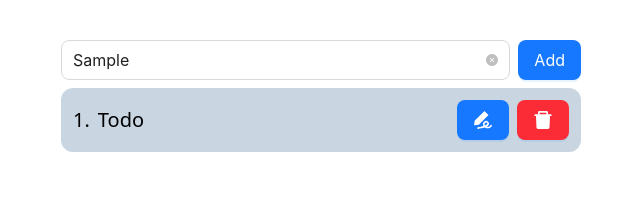
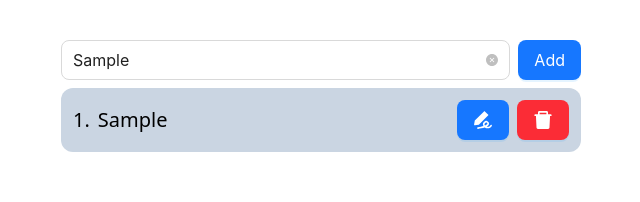
Before and after one commit to HumbleBoyy/ReduxCrud, a React (Vite) app: page / in a window 1280 px wide. Both pictures are taken after typing "Sample" into the empty fields and a click on the button "Add". Shown: the top 202 px of the page, without its empty margins (319-959 px from the left). Built offline with nearby package versions, Linux system fonts and the light colour scheme.

Commit message:
New Commit

```diff
--- /dev/null
+++ b/src/Components/TodoItem.jsx
@@ -0,0 +1,19 @@
+import React from 'react'
+import { DeleteFilled, SignatureFilled } from '@ant-design/icons'
+import { Button } from 'antd'
+const TodoItem = ({item, index}) => {
+  return (
+    <>
+      <div className='flex items-center gap-2'>
+         <span className='text-[20px]'>{index + 1}.</span>
+         <h2 className='text-[20px]'>{item.value}</h2>
+      </div>
+      <div className='flex items-center gap-2'>
+        <Button size='large' type='primary' className='!text-[20px]'><SignatureFilled/></Button>
+        <Button size='large' type='primary' className='!text-[20px] !bg-red-500'><DeleteFilled/></Button>
+      </div>
+    </>
+  )
+}
+
+export default TodoItem
--- a/src/modules/TodoList.jsx
+++ b/src/modules/TodoList.jsx
@@ -1,19 +1,19 @@
-import { DeleteFilled, SignatureFilled } from '@ant-design/icons'
-import { Button } from 'antd'
 import React from 'react'
+import { useSelector } from 'react-redux'
+import TodoItem from '../Components/TodoItem'
 
 const TodoList = () => {
+  const todos = useSelector(state => state.todoList)
   return (
-    <ul className='flex justify-between items-center bg-slate-300 mt-2 p-3 rounded-xl'>
-       <div className='flex items-center gap-2'>
-           <span className='text-[20px]'>1.</span>
-           <h2 className='text-[20px]'>Todo</h2>
-       </div>
-       <div className='flex items-center gap-2'>
-          <Button size='large' type='primary' className='!text-[20px]'><SignatureFilled/></Button>
-          <Button size='large' type='primary' className='!text-[20px] !bg-red-500'><DeleteFilled/></Button>
-       </div>
-    </ul>
+    <>
+      {todos.length === 0 ? null :
+        (
+          <ul className='flex justify-between items-center bg-slate-300 mt-2 p-3 rounded-xl'>
+            {todos.map((item, index)=> <TodoItem key={index} item={item} index={index}/>)}
+          </ul>
+        )
+      }
+    </>
   )
 }
 
```
